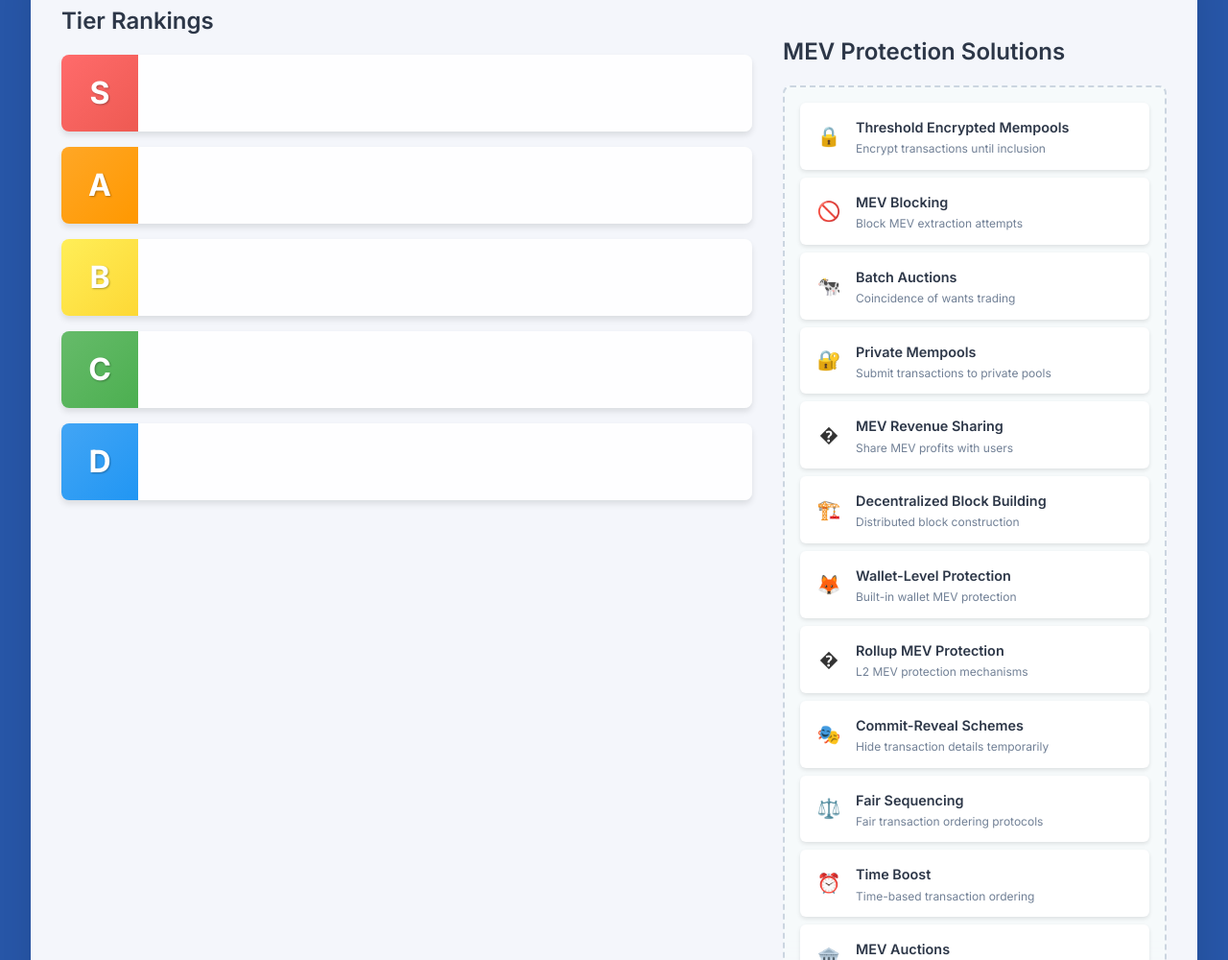
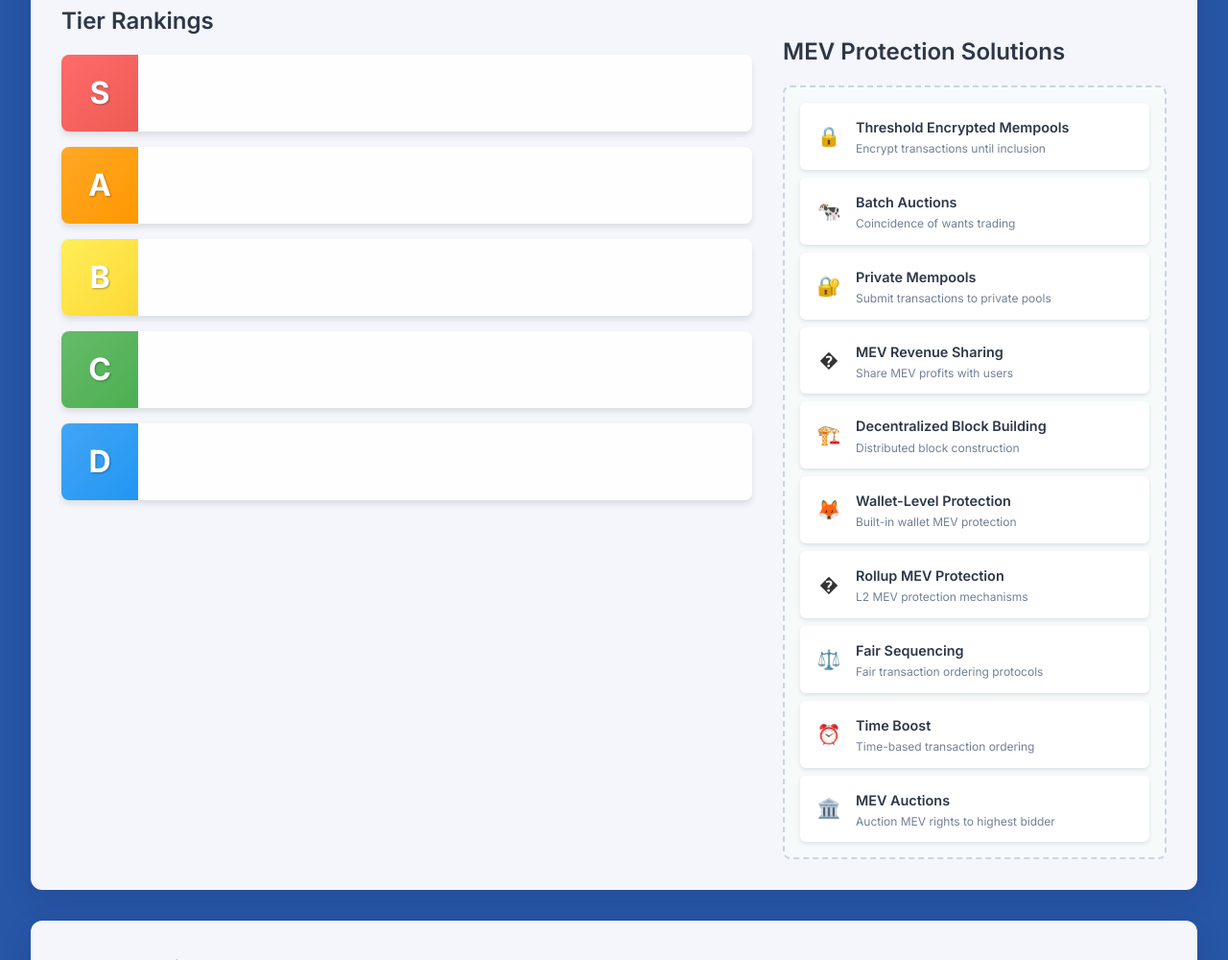
Before and after one commit to shutter-network/MEVSolutionsTierMaker, a website: page index.html in a window 1280 px wide. Shown: the part 468-1468 px from the top of the page at 96% size. Drawn offline with nearby package versions, Linux system fonts and the light colour scheme.

Commit message:
changed choices

```diff
--- a/index.html
+++ b/index.html
@@ -64,13 +64,6 @@
                             </div>
                         </div>
 
-                        <div class="solution-card" draggable="true" data-solution="mev-blocking">
-                            <div class="solution-icon">🚫</div>
-                            <div class="solution-content">
-                                <div class="solution-name">MEV Blocking</div>
-                                <div class="solution-description">Block MEV extraction attempts</div>
-                            </div>
-                        </div>
 
                         <div class="solution-card" draggable="true" data-solution="batch-auctions">
                             <div class="solution-icon">🐄</div>
@@ -120,13 +113,7 @@
                             </div>
                         </div>
 
-                        <div class="solution-card" draggable="true" data-solution="commit-reveal">
-                            <div class="solution-icon">🎭</div>
-                            <div class="solution-content">
-                                <div class="solution-name">Commit-Reveal Schemes</div>
-                                <div class="solution-description">Hide transaction details temporarily</div>
-                            </div>
-                        </div>
+
 
                         <div class="solution-card" draggable="true" data-solution="fair-sequencing">
                             <div class="solution-icon">⚖️</div>
```
